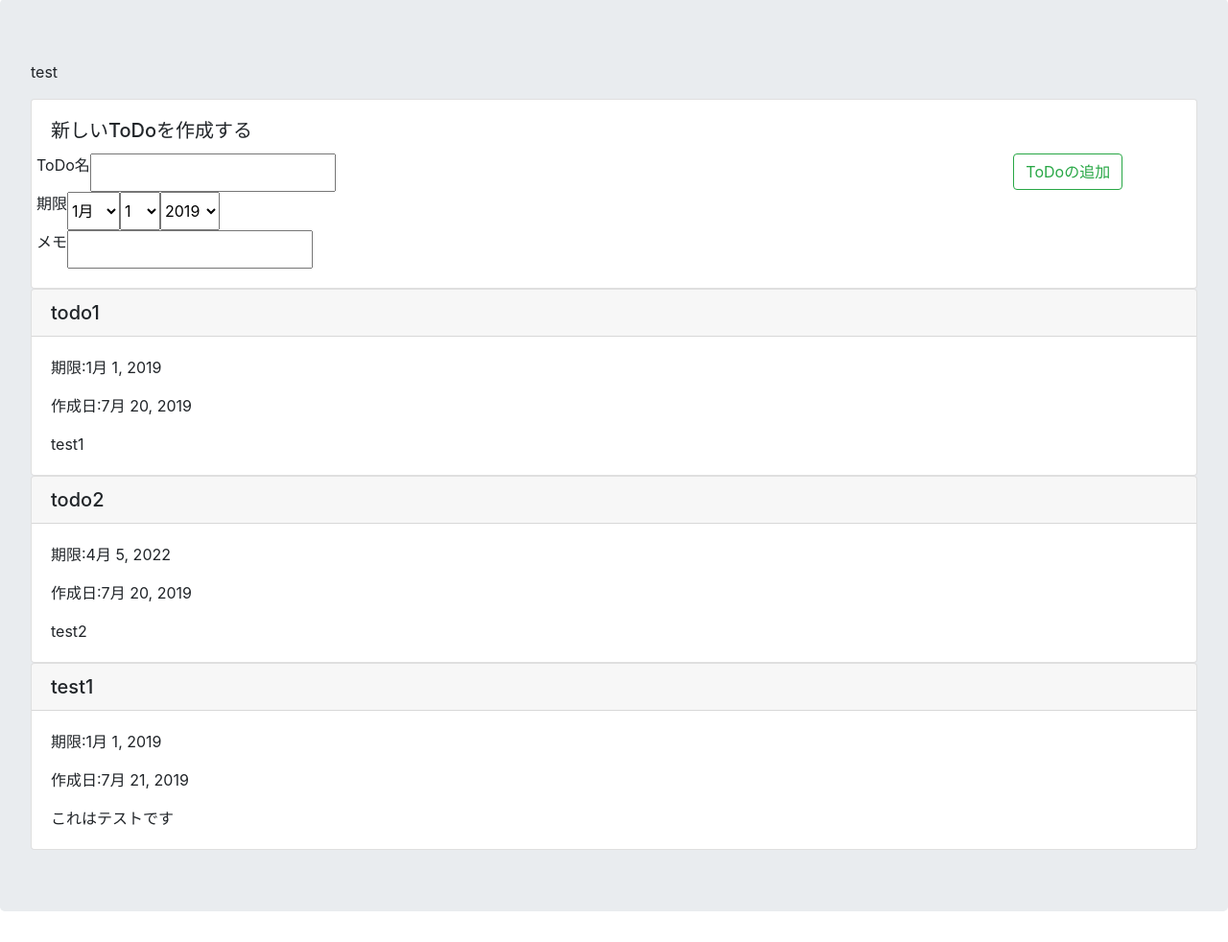
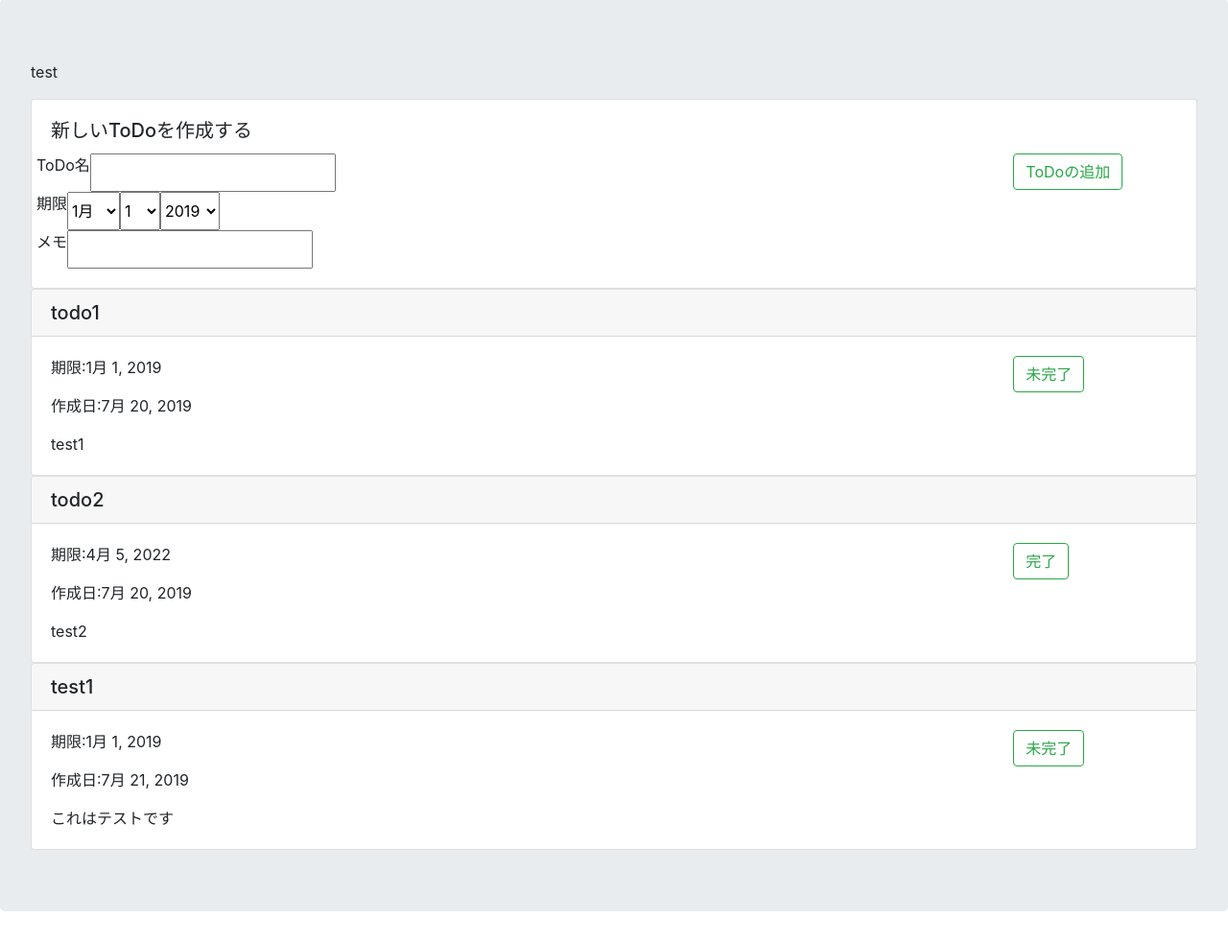
Before and after one commit to tatuu/ToDoList, a Django app: page /list/1 in a window 1280 px wide. Shown: the part 57-1039 px from the top of the page at 96% size. Run offline with Django 3.2, Linux system fonts and the light colour scheme; data comes from the database, SQL or seed files in the repository; both versions use the stored data as it was after the commit; some libraries are stand-ins or nearby versions.

Commit message:
[add]Taskの状態をlist画面から変更するボタンを実装

```diff
--- a/project/todo/templates/todo/list.html
+++ b/project/todo/templates/todo/list.html
@@ -28,7 +28,7 @@
                             </div>
                         </div>
                         <div class = "col-2">
-                            <button class="btn btn-outline-success my-2 my-sm-0" type="submit">ToDoの追加</button>
+                            <button class="btn btn-outline-success my-2 my-sm-0" type="submit" name="submit">ToDoの追加</button>
                         </div>
                     </div>
             </div>
@@ -42,9 +42,25 @@
         <div class="card">
             <h5 class="card-header">{{i.title}}</h5>
             <div class="card-body">
-                <p class="card-text">期限:{{i.deadline_date}}</p>
-                <p class="card-text">作成日:{{i.create_date}}</p>
-                <p class="card-text">{{i.text}}</p>
+                <div class = "row">
+                    <div class = "col-10">
+                        <p class="card-text">期限:{{i.deadline_date}}</p>
+                        <p class="card-text">作成日:{{i.create_date}}</p>
+                        <p class="card-text">{{i.text}}</p>
+                    </div>
+                    <div class = "col-2">
+                        <form method = "post">
+                        {% csrf_token %}
+                            <button class="btn btn-outline-success my-2 my-sm-0" type="submit" name={{i.id}}>
+                                {% if i.completed %}
+                                    完了
+                                {% else %}
+                                    未完了
+                                {% endif %}
+                            </button>
+                        </form>
+                    </div>
+                </div>
             </div>
         </div>
         {% endfor %}
--- a/project/todo/views.py
+++ b/project/todo/views.py
@@ -43,6 +43,14 @@ def list(request, list_id):
             text = task.text,
         )
 
+    for t in taskdata:
+        if str(t.id) in request.POST:
+            if t.completed:
+                t.completed = False
+            elif not t.completed:
+                t.completed = True
+            t.save()
+
 
     params = {
         'id': list_id,
```
Also changed, not shown: project/db.sqlite3.
